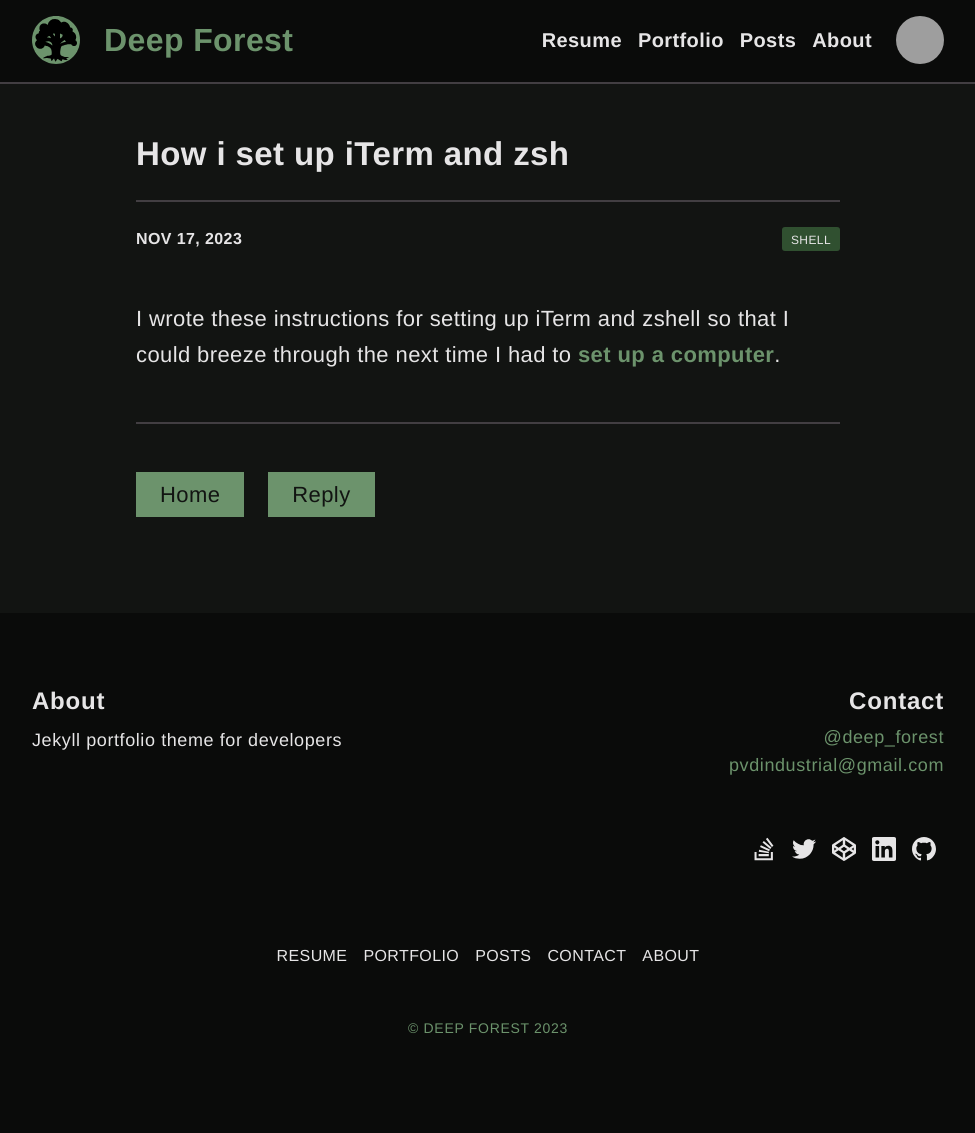
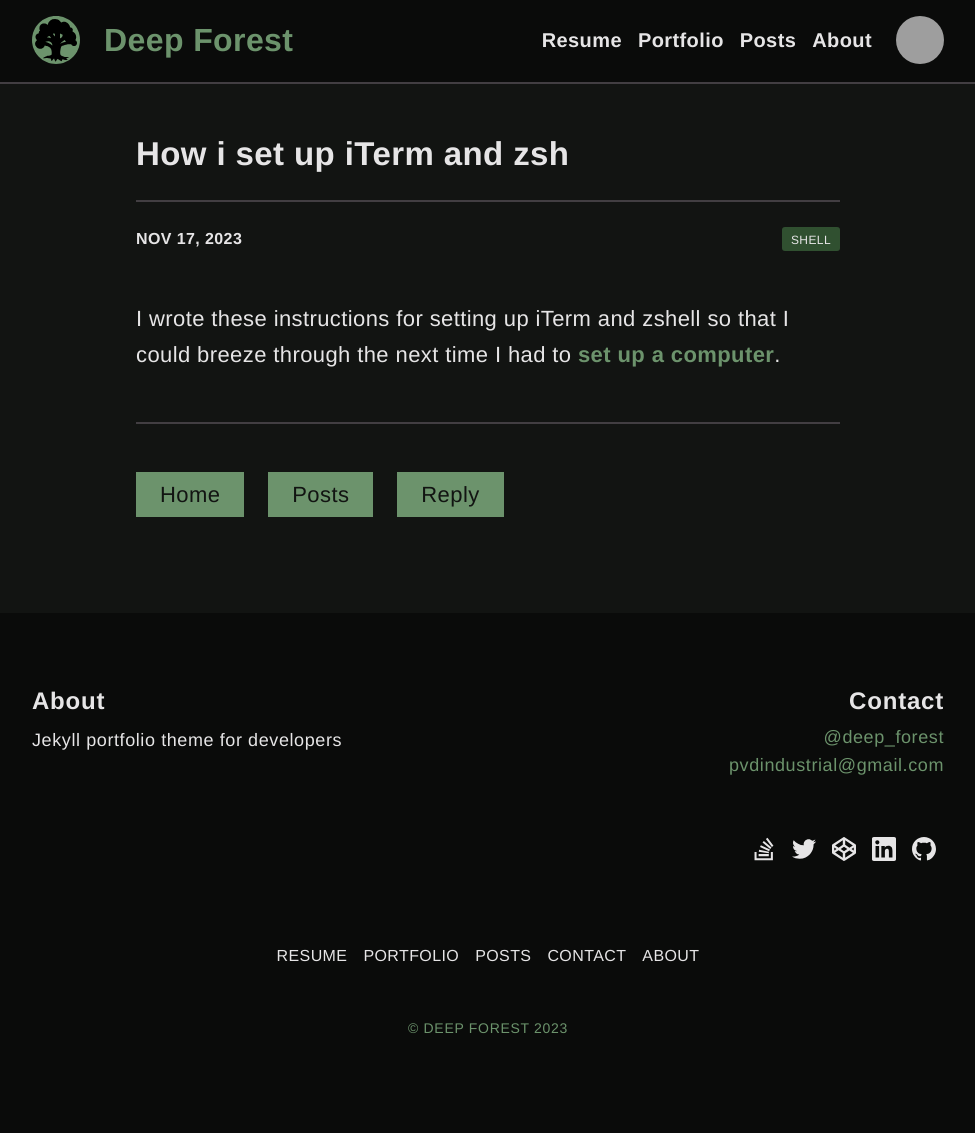
Before and after one commit to ian-pvd/deep-forest, a Jekyll site: the page built from _posts/2023-11-17-terminal-setup.md, in a window 1280 px wide. Shown: the whole page, without its empty margins (152-1127 px from the left). Built offline with Jekyll 4.4.1, drawn with Linux system fonts in a browser that asks for light colours; grey boxes are pictures that could not be loaded.

Commit message:
add article nav

```diff
--- a/_layouts/post.html
+++ b/_layouts/post.html
@@ -34,8 +34,9 @@
 			{% assign pageUrl = page.url | absolute_url %}
 			{% assign tweetText = "@" | append: twitterHandle %}
 
-			<a class="article__home-link" rel="home" href="{{ "/" | relative_url }}">Home</a>
-			<a class="article__reply-link"
+			<a class="article__link" rel="home" href="{{ "/" | relative_url }}">Home</a>
+			<a class="article__link" rel="home" href="{{ "/posts/" | relative_url }}">Posts</a>
+			<a class="article__link"
 				href="http://twitter.com/share?text={{ tweetText | cgi_escape }}&url={{ pageUrl }}" target="_blank"
 				rel="noopener nofollow">Reply</a>
 		</nav>
--- a/_sass/layouts/post.scss
+++ b/_sass/layouts/post.scss
@@ -67,8 +67,7 @@
 	justify-content: flex-start;
 }
 
-.article__reply-link,
-.article__home-link {
+.article__link {
 	@include button;
 	margin-right: var(--space-small);
 
```
